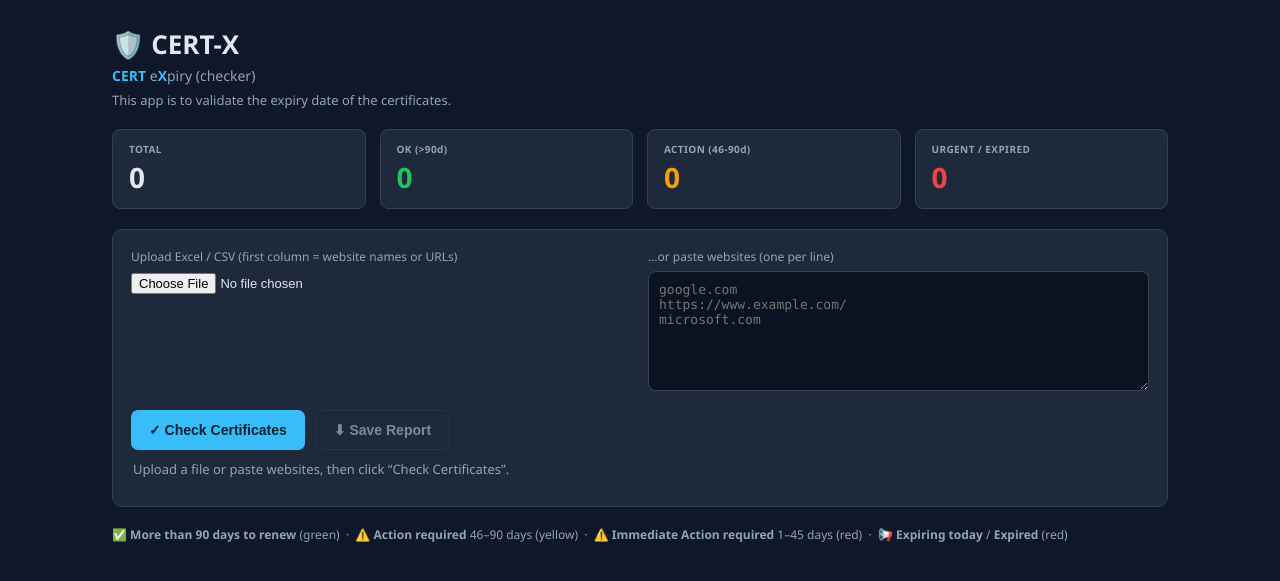
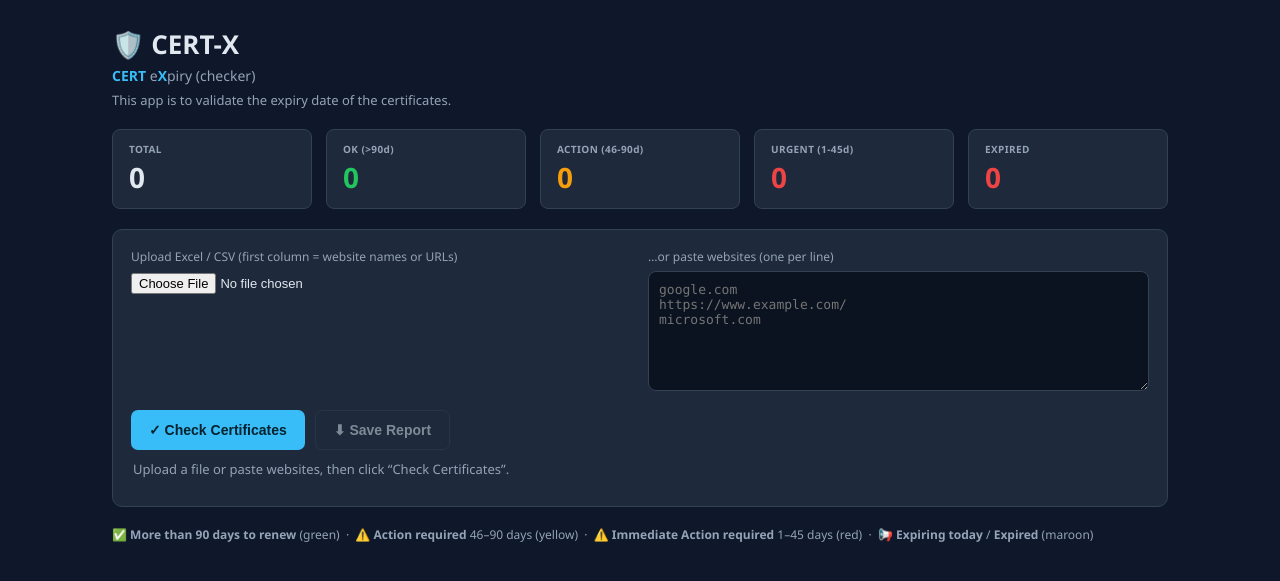
Before and after one commit to Abdarsha/cert-x-web, a Flask app: page / in a window 1280 px wide. Shown: the top 581 px of the page. Run offline with Flask 3, Linux system fonts and the light colour scheme; parts of the project's set-up code (start-up, migrations or seed data) failed here and were passed over.

Commit message:
Refactor index.html for CERT-X application
Updated the HTML structure and styles for the CERT-X application, including changes to card layout and added functionality for expired certificates.

```diff
--- a/templates/index.html
+++ b/templates/index.html
@@ -16,7 +16,7 @@
   .title{display:flex;align-items:center;gap:10px;font-size:26px;font-weight:700}
   .acro{margin-top:4px;font-size:14px}.acro b{color:var(--accent)}.acro span{color:var(--muted)}
   .desc{color:var(--muted);font-size:13px;margin-top:6px}
-  .cards{display:grid;grid-template-columns:repeat(4,1fr);gap:14px;margin:20px 0}
+  .cards{display:grid;grid-template-columns:repeat(5,1fr);gap:14px;margin:20px 0}
   .cardx{background:var(--card);border:1px solid var(--border);border-radius:8px;padding:12px 16px}
   .cardx .lab{font-size:10px;font-weight:700;color:var(--muted);letter-spacing:.04em}
   .cardx .val{font-size:28px;font-weight:700;margin-top:2px}
@@ -39,6 +39,8 @@
   td{padding:9px 10px;border-top:1px solid #223049}
   tr:nth-child(even) td{background:var(--rowb)}
   .lv-green{color:var(--green)} .lv-yellow{color:var(--amber)} .lv-red{color:var(--red)}
+  tr.row-expired td{background:#991B1B!important;color:#fff!important}
+  tr.row-expired td.lv-red{color:#fff!important}
   .bar{height:6px;background:var(--head);border-radius:4px;overflow:hidden;margin:10px 0;display:none}
   .bar > div{height:100%;width:40%;background:var(--accent);animation:ind 1.1s infinite}
   @keyframes ind{0%{margin-left:-40%}100%{margin-left:100%}}
@@ -56,7 +58,8 @@
     <div class="cardx"><div class="lab">TOTAL</div><div class="val" id="c_total">0</div></div>
     <div class="cardx"><div class="lab">OK (&gt;90d)</div><div class="val lv-green" id="c_green">0</div></div>
     <div class="cardx"><div class="lab">ACTION (46-90d)</div><div class="val lv-yellow" id="c_yellow">0</div></div>
-    <div class="cardx"><div class="lab">URGENT / EXPIRED</div><div class="val lv-red" id="c_red">0</div></div>
+    <div class="cardx"><div class="lab">URGENT (1-45d)</div><div class="val lv-red" id="c_urgent">0</div></div>
+    <div class="cardx"><div class="lab">EXPIRED</div><div class="val lv-red" id="c_expired">0</div></div>
   </div>
 
   <div class="panel">
@@ -91,7 +94,7 @@
     ✅ <b>More than 90 days to renew</b> (green) &nbsp;·&nbsp;
     ⚠️ <b>Action required</b> 46–90 days (yellow) &nbsp;·&nbsp;
     ⚠️ <b>Immediate Action required</b> 1–45 days (red) &nbsp;·&nbsp;
-    📢 <b>Expiring today</b> / <b>Expired</b> (red)
+    📢 <b>Expiring today</b> / <b>Expired</b> (maroon)
   </div>
 </div>
 
@@ -116,7 +119,8 @@ $('run').onclick = async () => {
     renderRows(data.results);
     const s = data.summary;
     $('c_total').textContent = s.total; $('c_green').textContent = s.green;
-    $('c_yellow').textContent = s.yellow; $('c_red').textContent = s.red;
+    $('c_yellow').textContent = s.yellow;
+    $('c_urgent').textContent = s.urgent; $('c_expired').textContent = s.expired;
     $('status').textContent = 'Done. Checked ' + s.total + ' site(s). Click “Save Report” to export.';
     $('save').disabled = false;
   } catch (e) {
@@ -132,9 +136,10 @@ function renderRows(results){
   results.forEach(r => {
     const tr = document.createElement('tr');
     const lv = 'lv-' + (r._level || 'red');
+    if ((r._bucket || '') === 'expired') tr.className = 'row-expired';
     tr.innerHTML =
       '<td>'+esc(r.Website)+'</td>'+
-      '<td class="'+lv+'">'+esc(r['Expiry Date']||'(could not read)')+'</td>'+
+      '<td class="'+lv+'">'+esc(r['Expiry Date']||'')+'</td>'+
       '<td class="'+lv+'" style="text-align:center">'+esc(String(r['Days Left']))+'</td>'+
       '<td class="'+lv+'" style="text-align:center">'+esc(r['Active Status'])+'</td>'+
       '<td style="text-align:center">'+esc(r['Filter'])+'</td>'+
```
